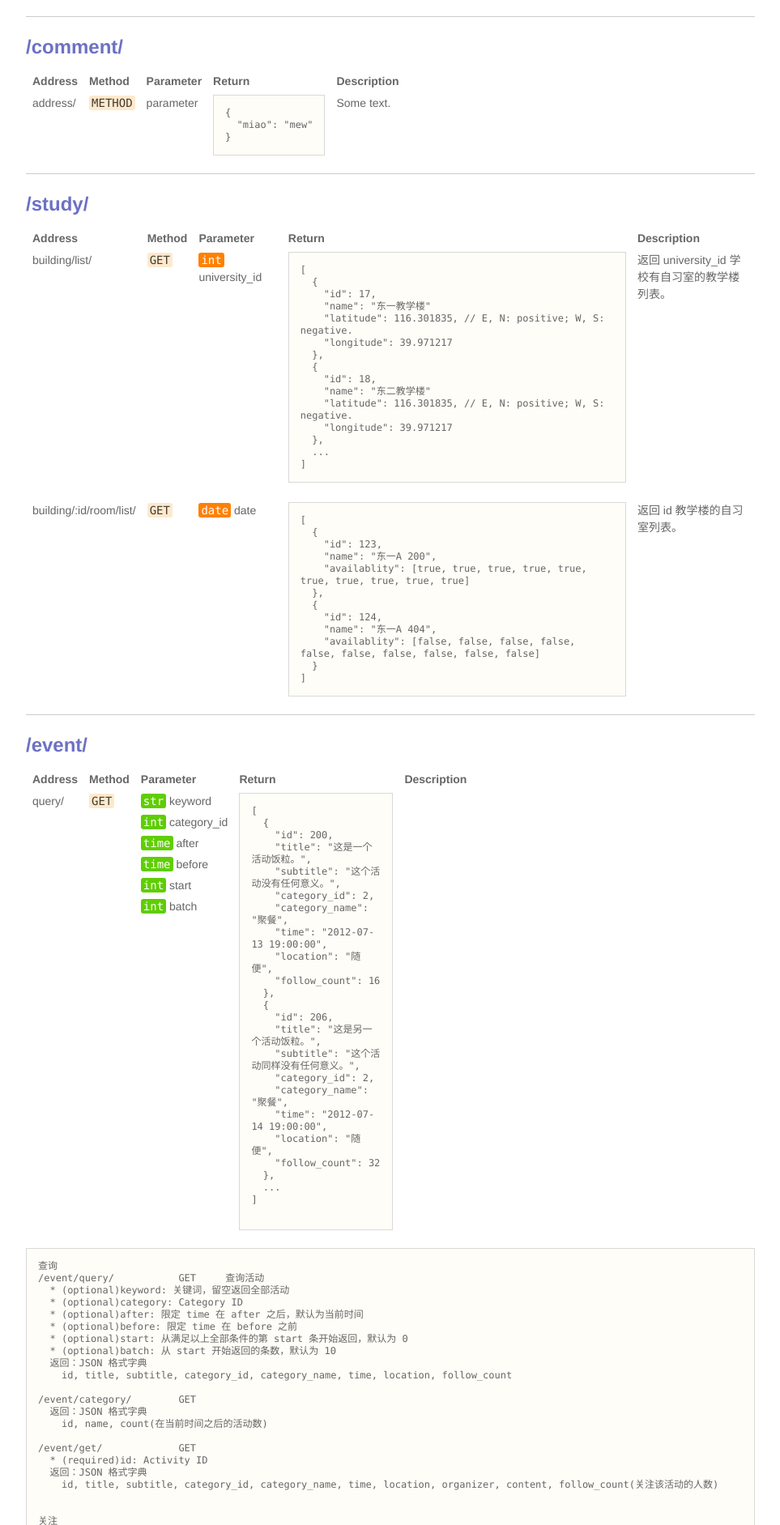
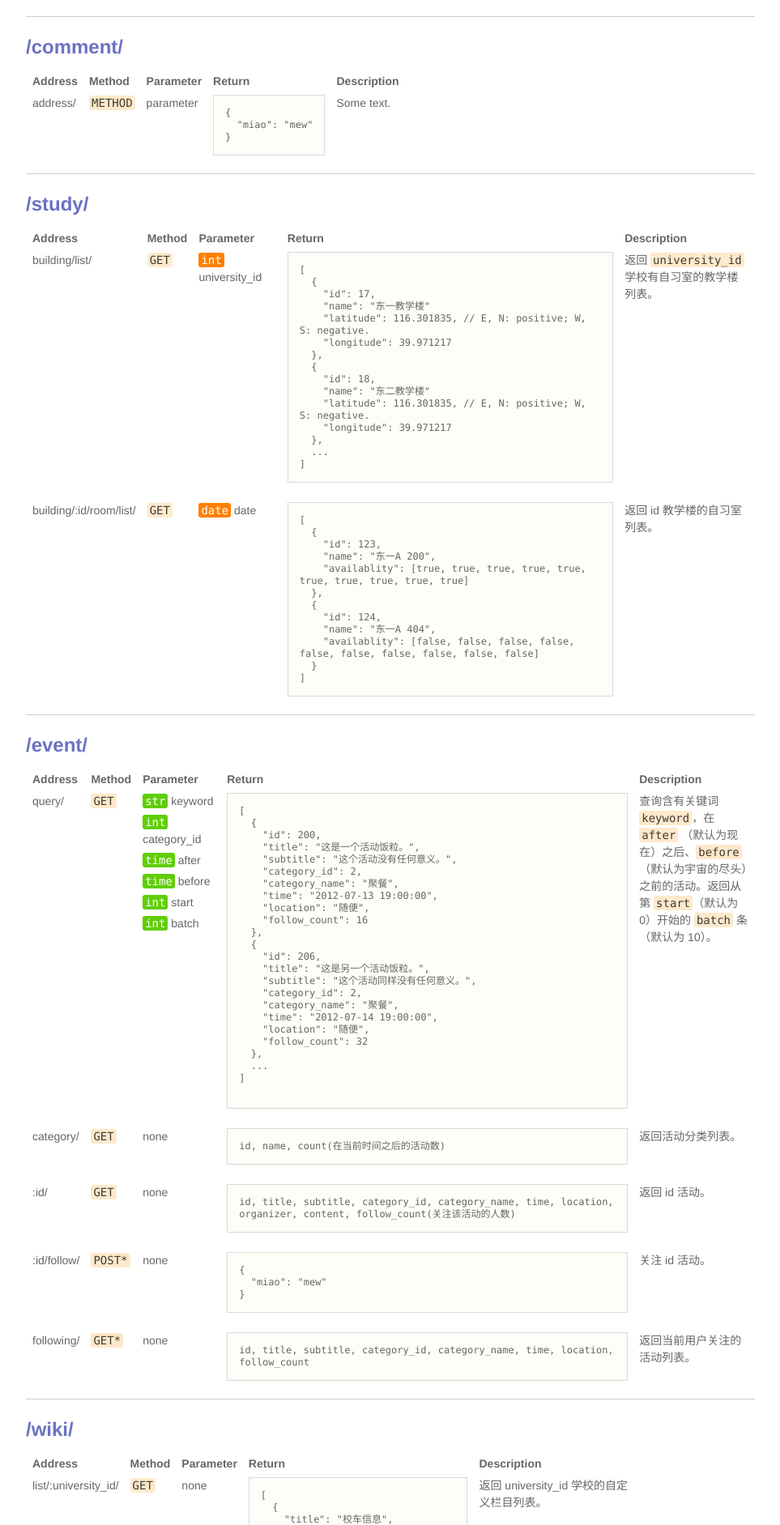
Before and after one commit to pkuapp/Nanbeige_server, a Django app: page / in a window 1280 px wide. Shown: the part 4617-6500 px from the top of the page at 81% size, without its empty margins (158-1121 px from the left). Run offline with Django 3.2, Linux system fonts and the light colour scheme; parts of the project's set-up code (start-up, migrations or seed data) failed here and were passed over.

Commit message:
update API doc, update .gitignore.

```diff
--- a/templates/doc.html
+++ b/templates/doc.html
@@ -700,7 +700,7 @@ td:last-child {
   },
   ...
 ]</pre></td>
-  <td align="left">返回 university_id 学校有自习室的教学楼列表。</td>
+  <td align="left">返回 <code>university_id</code> 学校有自习室的教学楼列表。</td>
 </tr>
 
 <tr>
@@ -781,70 +781,41 @@ td:last-child {
 ]
   </pre>
   </td>
+  <td align="left">查询含有关键词 <code>keyword</code>，在 <code>after</code> （默认为现在）之后、<code>before</code>（默认为宇宙的尽头）之前的活动。返回从第 <code>start</code>（默认为 0）开始的 <code>batch</code> 条（默认为 10）。</td>
 </tr>
-</tbody>
-</table>
-<pre>
-查询
-/event/query/		GET	查询活动
-  * (optional)keyword: 关键词，留空返回全部活动
-  * (optional)category: Category ID
-  * (optional)after: 限定 time 在 after 之后，默认为当前时间
-  * (optional)before: 限定 time 在 before 之前
-  * (optional)start: 从满足以上全部条件的第 start 条开始返回，默认为 0
-  * (optional)batch: 从 start 开始返回的条数，默认为 10
-  返回：JSON 格式字典
-    id, title, subtitle, category_id, category_name, time, location, follow_count
-
-/event/category/ 	GET
-  返回：JSON 格式字典
-    id, name, count(在当前时间之后的活动数)
-
-/event/get/		GET
-  * (required)id: Activity ID
-  返回：JSON 格式字典
-    id, title, subtitle, category_id, category_name, time, location, organizer, content, follow_count(关注该活动的人数)
-
-
-关注
-/event/follow/	POST*
-  * (required)id: Activity ID
-  返回：整数值
-    0: 关注成功
-    404: 活动不存在
-    -1: 其他错误
-
-/event/following/	POST*
-  返回：JSON 格式字典
-    id, title, subtitle, category_id, category_name, time, location, follow_count
-</pre>
-
-<table>
-
-<thead>
 <tr>
-<th align="left">Address</th>
-<th align="left">Method</th>
-<th align="left">Parameter</th>
-<th align="left">Return</th>
-<th align="left">Description</th>
+  <td align="left">category/</td>
+  <td align="left"><code>GET</code></td>
+  <td align="left">none</td>
+  <td align="left"><pre>id, name, count(在当前时间之后的活动数)</pre>
+  </td>
+  <td align="left">返回活动分类列表。
+  </td>
 </tr>
-</thead>
-
-<tbody>
-
 <tr>
-  <td align="left">address/</td>
-  <td align="left"><code>METHOD</code></td>
-  <td align="left">
-    <ul><li><code>int</code> university_id</li></ul>
+  <td align="left">:id/</td>
+  <td align="left"><code>GET</code></td>
+  <td align="left">none</td>
+  <td align="left"><pre>id, title, subtitle, category_id, category_name, time, location, organizer, content, follow_count(关注该活动的人数)</pre>
   </td>
+  <td align="left">返回 id 活动。</td>
+</tr>
+<tr>
+  <td align="left">:id/follow/</td>
+  <td align="left"><code>POST*</code></td>
+  <td align="left">none</td>
   <td align="left"><pre>{
   "miao": "mew"
 }</pre></td>
-  <td align="left">Some text.</td>
+  <td align="left">关注 id 活动。</td>
 </tr>
-
+<tr>
+  <td align="left">following/</td>
+  <td align="left"><code>GET*</code></td>
+  <td align="left">none</td>
+  <td align="left"><pre>id, title, subtitle, category_id, category_name, time, location, follow_count</pre></td>
+  <td align="left">返回当前用户关注的活动列表。</td>
+</tr>
 </tbody>
 </table>
 
```
Also changed, not shown: 1 other file.
